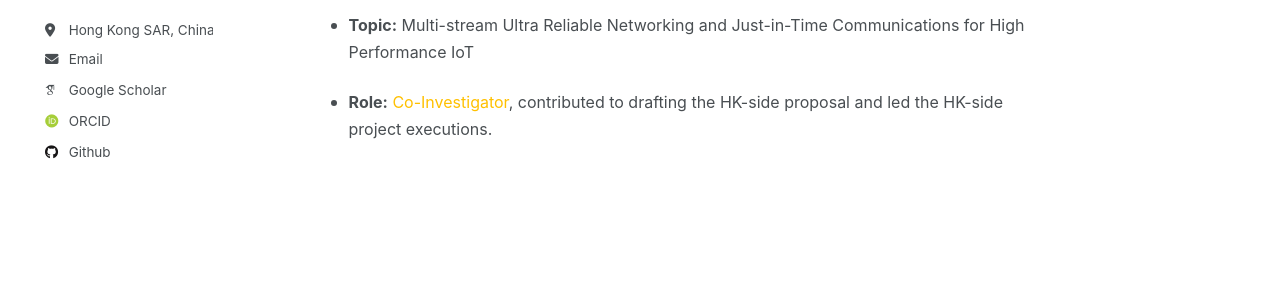
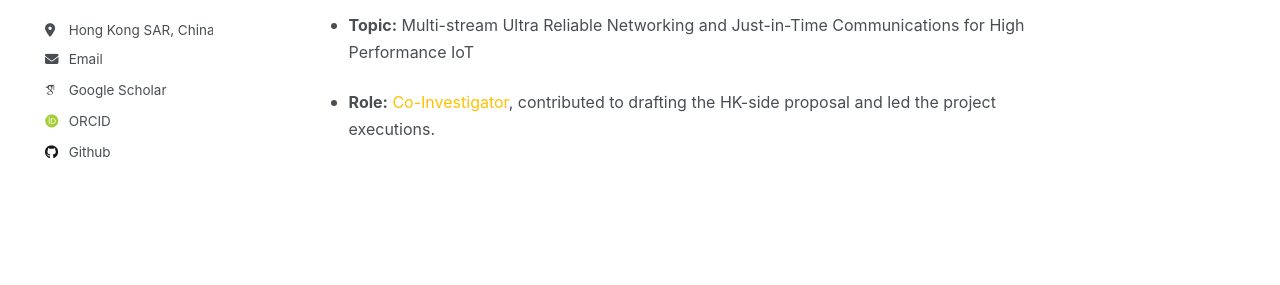
Before and after one commit to yuyangdu01/yuyangdu01.github.io, a Jekyll site: the page built from _pages/funding.md, in a window 1280 px wide and 900 px high, scrolled down 839 px. Shown: the part 380-665 px from the top of the window. Built offline with Jekyll 4.4.1, drawn with Linux system fonts in a browser that asks for light colours; some web fonts are replaced.

Commit message:
Update funding.md

```diff
--- a/_pages/funding.md
+++ b/_pages/funding.md
@@ -61,5 +61,5 @@ Approved/Pending
 </li>
 <ul style="margin-left: 1.5em;">
   <p style="text-align: justify;"><font size=3><li><b>Topic:</b> Multi-stream Ultra Reliable Networking and Just-in-Time Communications for High Performance IoT</li></font></p>
-  <p style="text-align: justify;"><font size=3><li><b>Role:</b> <span style="color: #ffc000;">Co-Investigator</span>, contributed to drafting the HK-side proposal and led the HK-side project executions.</li></font></p>
+  <p style="text-align: justify;"><font size=3><li><b>Role:</b> <span style="color: #ffc000;">Co-Investigator</span>, contributed to drafting the HK-side proposal and led the project executions.</li></font></p>
 </ul>
```
